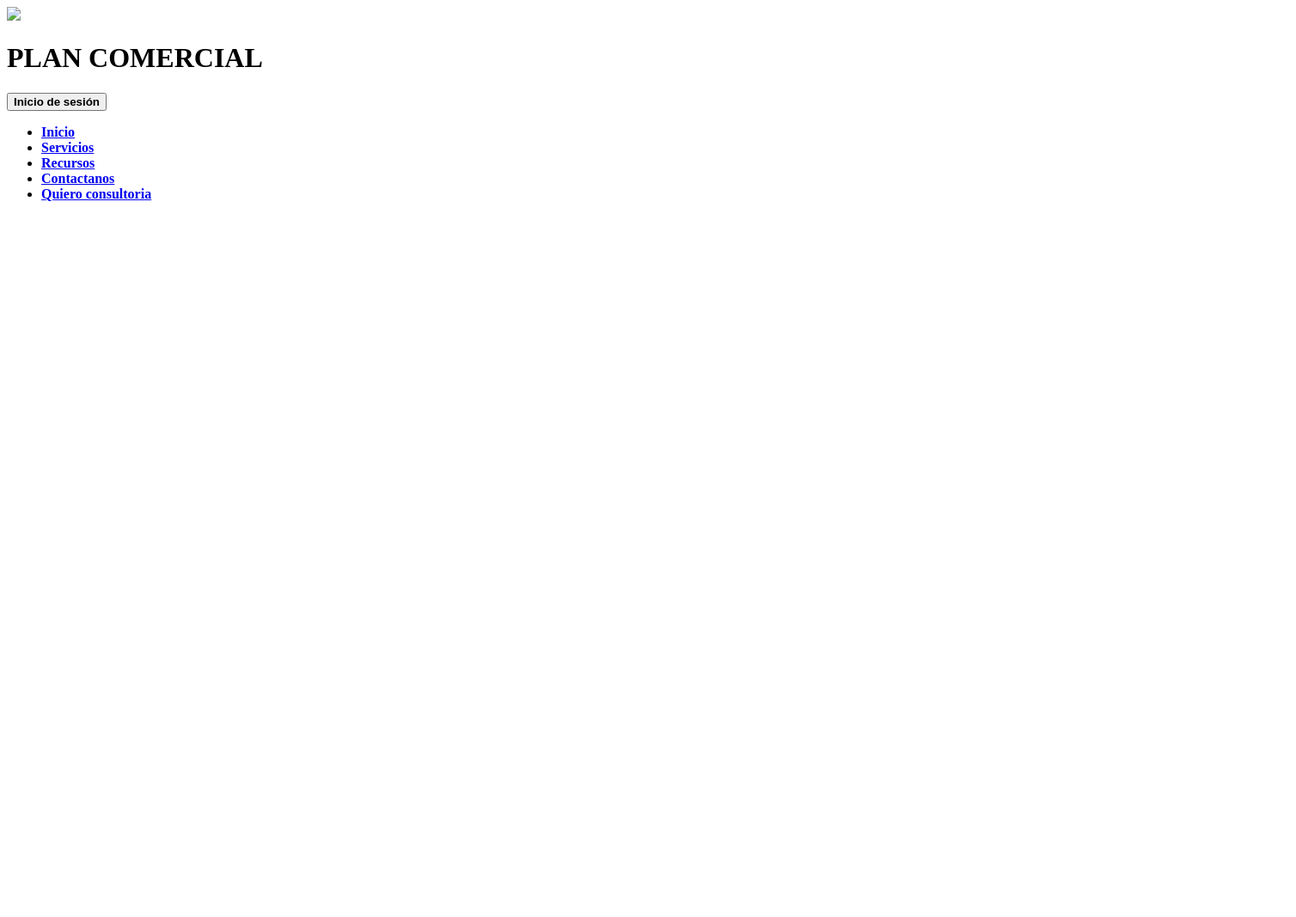
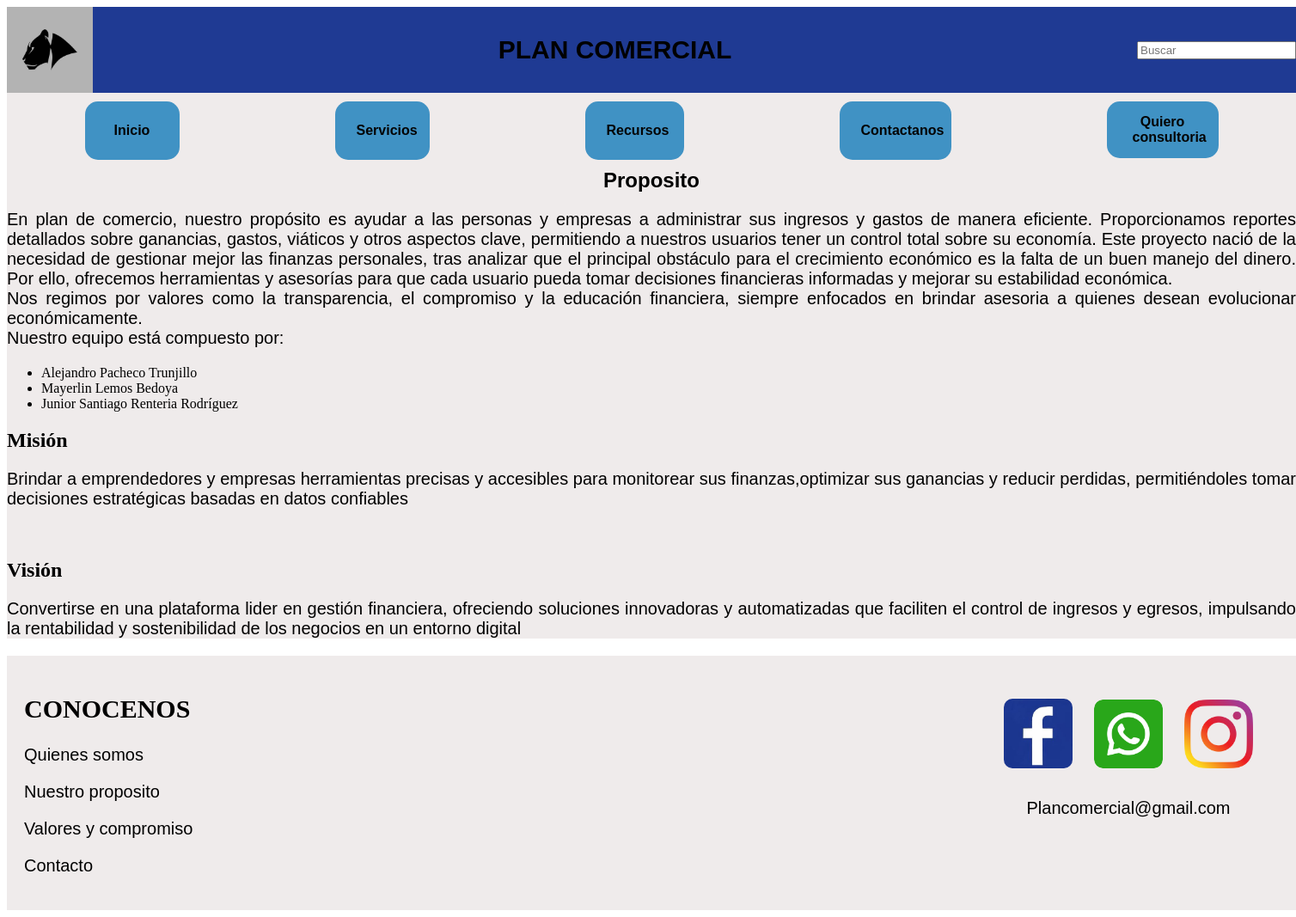
Before and after one commit to MayerlinLemosBedoya/proyectoFinal-planComercial, a plain HTML site: page PaginaCuatro/index.html in a window 1280 px wide. Shown: the whole page at 86% size, 1508 px wide, since content can reach past the window. Before the commit the page ends 800 px from the top, so only its background shows below. Drawn offline with Linux system fonts and the light colour scheme.

Commit message:
fizzbuzz

```diff
--- a/PaginaCuatro/index.html
+++ b/PaginaCuatro/index.html
@@ -10,9 +10,14 @@
 <body>
 <header>
 <div class="caja">
-<img src="/Plancomercial/img/logo.png" class="logo">
+<img src="/img/logo.png" class="logo">
 <h1 class="texto">PLAN COMERCIAL</h1>
-<button type="submit"><b>Inicio de sesión</b></button>
+<div class="contenedor">
+    <input type="text" placeholder="Buscar">
+    <div class="btn">
+        <i class="search"></i>
+</div>
+</div>
 </div>
 </header>
 <section>
@@ -25,3 +30,36 @@
 <li><a href="Quiero consultoria" class="cinco"> <b>Quiero consultoria </b></a></li>
 </ul>
 </nav>
+<h1>Proposito</h1>
+<p>En plan de comercio, nuestro propósito es ayudar a las personas y empresas a administrar sus ingresos y gastos de manera eficiente. Proporcionamos reportes detallados sobre ganancias, gastos, viáticos y otros aspectos clave, permitiendo a nuestros usuarios tener un control total sobre su economía.
+Este proyecto nació de la necesidad de gestionar mejor las finanzas personales, tras analizar que el principal obstáculo para el crecimiento económico es la falta de un buen manejo del dinero. Por ello, ofrecemos herramientas y asesorías para que cada usuario pueda tomar decisiones financieras informadas y mejorar su estabilidad económica.<br>
+Nos regimos por valores como la transparencia, el compromiso y la educación financiera, siempre enfocados en brindar asesoria a quienes desean evolucionar económicamente.<br>
+Nuestro equipo está compuesto por: </p>
+<ul>
+<li>Alejandro Pacheco Trunjillo
+<li>Mayerlin Lemos Bedoya</li>
+<li>Junior Santiago Renteria Rodríguez</li>
+</li>
+</ul>
+<h2>Misión</h2>
+<p>Brindar a emprendedores y empresas herramientas precisas y accesibles para monitorear sus finanzas,optimizar sus ganancias y reducir perdidas, permitiéndoles tomar decisiones estratégicas basadas en datos confiables</p><br>
+<h2>Visión</h2>
+<p>Convertirse en una plataforma lider en gestión financiera, ofreciendo soluciones innovadoras y automatizadas que faciliten el control de ingresos y egresos, impulsando la rentabilidad y sostenibilidad de los negocios en un entorno digital</p>
+</section>
+<footer class="footer">
+    <div>
+    <h2 class="conocer">CONOCENOS</h2>
+    <p class="parrafo">Quienes somos</p>
+    <P class="parrafo">Nuestro proposito</P>
+    <p class="parrafo">Valores y compromiso</p>
+    <p class="parrafo">Contacto</p>
+    </div>
+    <div class="dibujos">
+        <img src="/img/face.jpg" width="80px" class="F" >
+        <img src="/img/whap.png"width="80px" class="W">
+        <img src="/img/insta.png" width="80px" class="I">
+        <p class="correo">Plancomercial@gmail.com</p>
+        </div>
+    </footer>
+    </body>
+    </html>
--- a/PaginaCuatro/style.css
+++ b/PaginaCuatro/style.css
@@ -0,0 +1,176 @@
+.caja{
+    width: 1500px;
+    height:100px;
+    margin: 0%;
+    padding:0px;
+    border: 0cap;
+   background: hsl(226, 65%, 35%);
+   display: flex;
+  flex-direction: row;
+  flex-wrap: wrap;
+  align-content: center;
+  justify-content: space-between;
+  align-items: center;
+}
+.logo{
+    width: 100px;
+    height: 100px;
+    margin: 0%;
+}
+.texto{
+   font-size: 30px;
+   text-align: center;
+}
+button{
+    width: 200px ;
+    height: 70px;
+    border-radius: 45px;
+    font-size:20px;
+    background: hwb(203 25% 23%);
+    border: none;
+    font-family: sans-serif;
+}
+.nav{
+   background-color:rgb(239, 235, 235);
+   width: 1500px;
+   margin: 0px;
+}
+
+.nav ul{
+    list-style: none;
+    display: flex;
+    justify-content: space-around;
+    padding:0px;
+    margin: 0px;
+    text-align: center;
+}
+
+.uno{
+    display: block;
+    width: 60px;
+    font-family: sans-serif;
+    font-weight: 20px;
+    border-radius: 15px;
+    margin: 10px;
+    padding: 25px;
+    text-decoration: none;
+    color:rgb(4, 4, 4);
+    background-color: hwb(203 25% 23%);
+
+}
+
+.dos{
+    display: block;
+    width: 60px;
+    font-family: sans-serif;
+    font-weight: 20px;
+    border-radius: 15px;
+    margin: 10px;
+    padding: 25px;
+    text-decoration: none;
+    color: rgb(4, 4, 4);
+    background-color:hwb(203 25% 23%);
+    text-align: center;
+}
+
+.tres {
+    display: block;
+    width: 65px;
+    font-family: sans-serif;
+    font-weight: 20px;
+    border-radius: 15px;
+    margin: 10px;;
+    padding: 25px;
+    text-decoration: none;
+    color: rgb(4, 4, 4);
+    background-color: hwb(203 25% 23%);
+}
+
+.cuatro{
+    display: block;
+    width: 80px;
+    font-family: sans-serif;
+    font-weight: 20px;
+    border-radius: 15px;
+    margin: 10px;
+    padding: 25px ;
+    text-decoration: none;
+    color: rgb(4, 4, 4);
+    background-color:hwb(203 25% 23%) ;
+    text-align: center;
+}
+
+.cinco{
+    display: block;
+    width: 70px;
+    font-family:sans-serif;
+    font-weight: 20px;
+    border-radius: 15px;
+    margin:10px;
+    padding: 15px 30px;
+    text-decoration: none;
+    color: rgb(4, 4, 4);
+    background-color: hwb(203 25% 23%);
+    text-align: center;
+}
+
+section{background-color:rgb(239, 235, 235);
+    margin: 0px;
+    width: 1500px;
+    padding: 0px;
+}
+h1{
+    margin: 0px;
+    text-align: center;
+    font-family:Arial, Helvetica, sans-serif
+
+}
+p{
+    font-family: Arial, Helvetica, sans-serif;
+    font-size: 20px;
+    text-align: justify;
+}
+
+
+    .ultimo{
+        background-color: rgb(190, 190, 190);
+        font-family: sans-serif;
+        font-size: 18px;
+        width: 700px;
+        height: 60px;
+        padding: 18px;
+        margin: 5px;
+        text-align: center;
+    }
+    .footer {
+            background-color: rgb(239, 235, 235);
+            margin: 0px;
+            display:flex;
+            padding:20px;
+            justify-content: space-between;
+            flex-wrap: wrap;
+            width: 1460px;
+            font-size: 20px;
+        }
+        .dibujos{
+            padding: 20px;
+        }
+        .F{
+            padding: 10px;
+            border-radius: 20px;
+        }
+        .W{
+            padding: 10px;
+            border-radius: 20px;
+        }
+        .I{
+            padding: 10px;
+            border-radius: 10px;
+        }
+        .correo{
+            text-align: center;
+        }
+    .correo{
+        text-align: center;
+         font-size: 20px;
+    }
```
